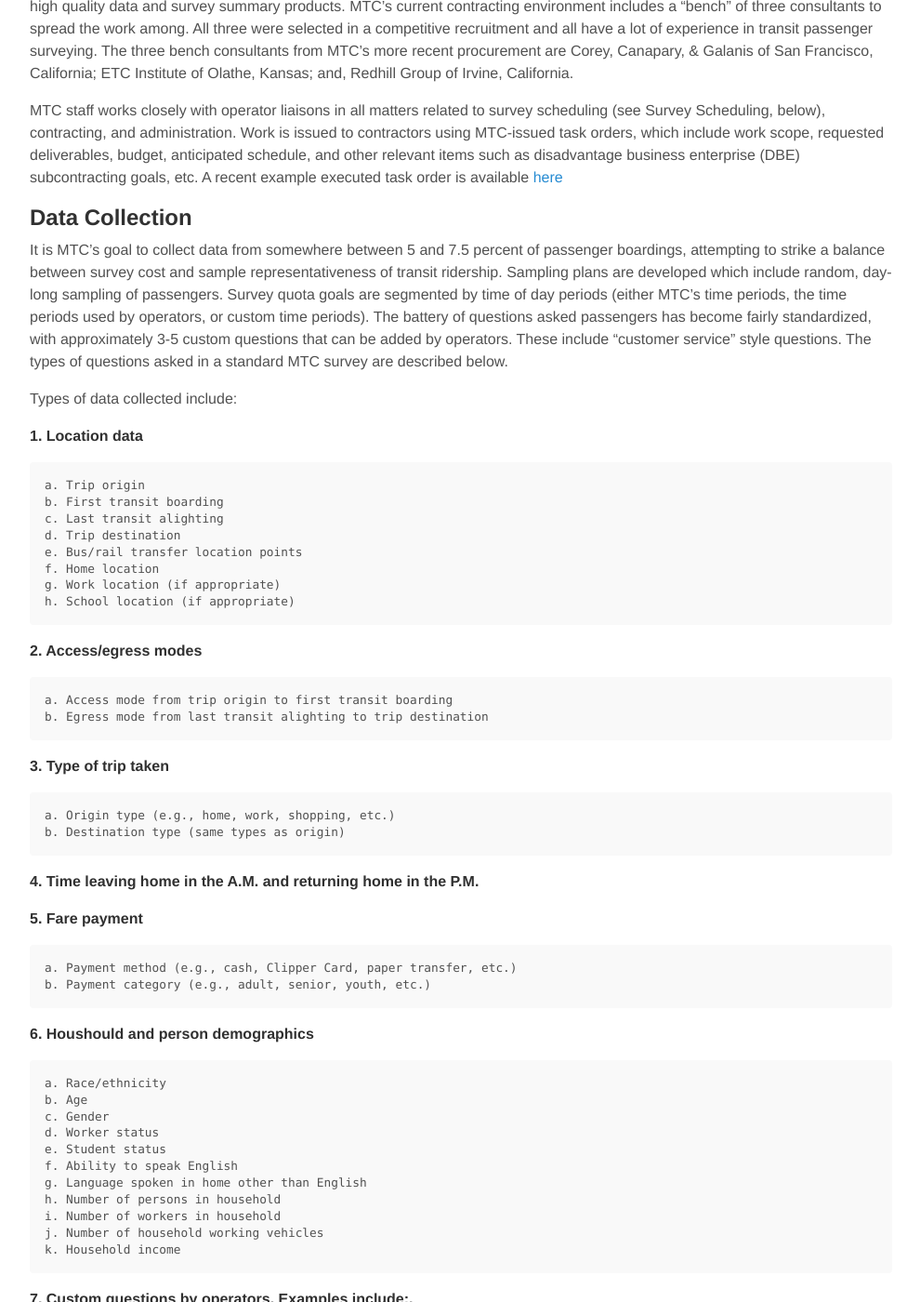
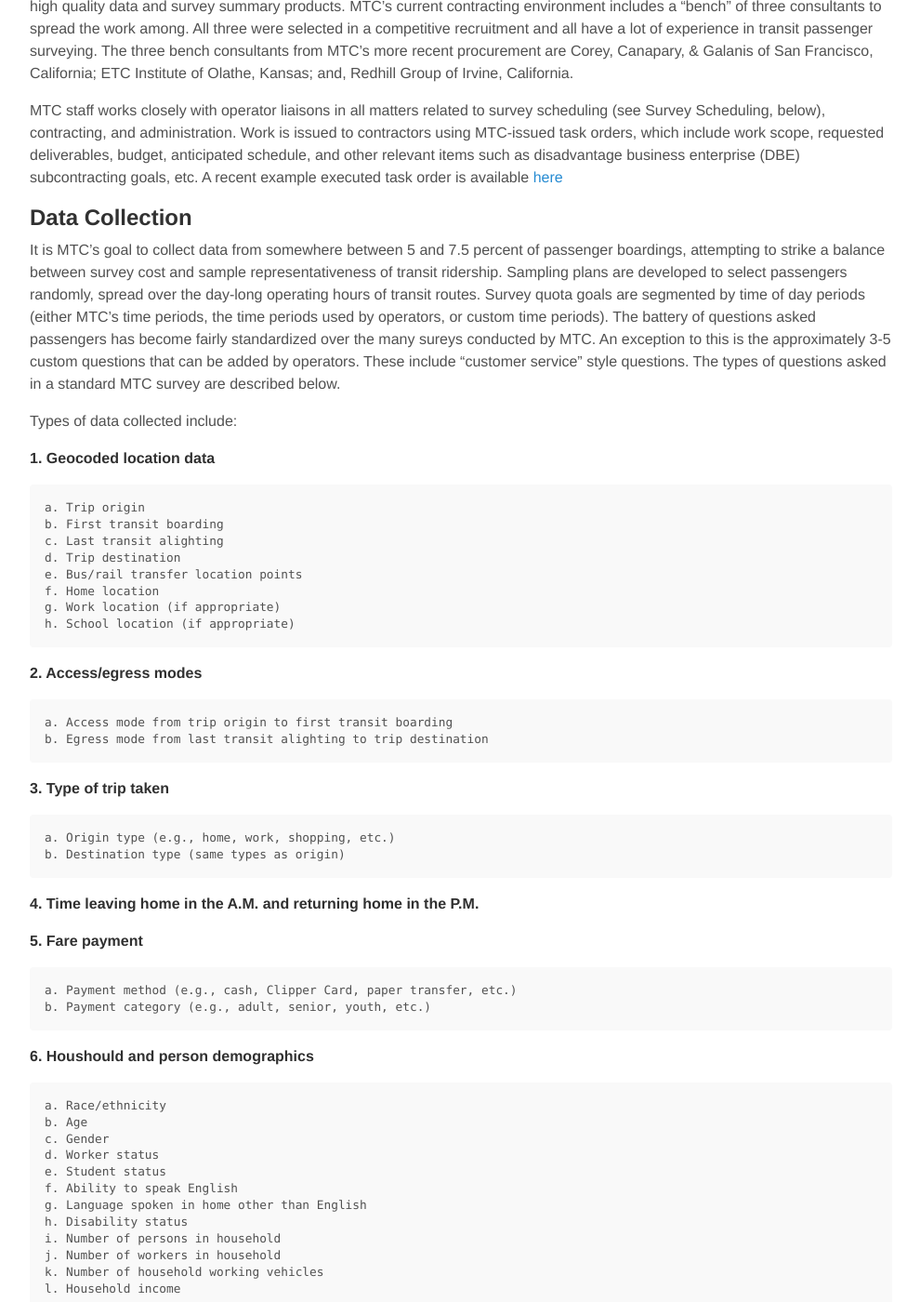
Before and after one commit to BayAreaMetro/transit-passenger-surveys, a Jekyll site: the page built from SOP.md, in a window 1280 px wide and 1400 px high, scrolled down 594 px. Shown: the whole window at 93% size, without its empty margins (144-1134 px from the left). Built offline with Jekyll 4.4.1, drawn with Linux system fonts in a browser that asks for light colours; nearby versions of some CDN libraries; library files that are not in the unit come from our copies.

Commit message:
Clean up

```diff
--- a/SOP.md
+++ b/SOP.md
@@ -26,11 +26,11 @@ MTC staff works closely with operator liaisons in all matters related to survey
 
 ## Data Collection
 
-It is MTC's goal to collect data from somewhere between 5 and 7.5 percent of passenger boardings, attempting to strike a balance between survey cost and sample representativeness of transit ridership. Sampling plans are developed which include random, day-long sampling of passengers. Survey quota goals are segmented by time of day periods (either MTC's time periods, the time periods used by operators, or custom time periods). The battery of questions asked passengers has become fairly standardized, with approximately 3-5 custom questions that can be added by operators. These include "customer service" style questions. The types of questions asked in a standard MTC survey are described below.
+It is MTC's goal to collect data from somewhere between 5 and 7.5 percent of passenger boardings, attempting to strike a balance between survey cost and sample representativeness of transit ridership. Sampling plans are developed to select passengers randomly, spread over the day-long operating hours of transit routes. Survey quota goals are segmented by time of day periods (either MTC's time periods, the time periods used by operators, or custom time periods). The battery of questions asked passengers has become fairly standardized over the many sureys conducted by MTC. An exception to this is the approximately 3-5 custom questions that can be added by operators. These include "customer service" style questions. The types of questions asked in a standard MTC survey are described below.
 
 Types of data collected include:
 
-**1. Location data**
+**1. Geocoded location data**
 
 	a. Trip origin
 	b. First transit boarding
@@ -67,10 +67,11 @@ Types of data collected include:
 	e. Student status
 	f. Ability to speak English
 	g. Language spoken in home other than English
-	h. Number of persons in household
-	i. Number of workers in household
-	j. Number of household working vehicles
-	k. Household income
+	h. Disability status
+	i. Number of persons in household
+	j. Number of workers in household
+	k. Number of household working vehicles
+	l. Household income
 
 **7. Custom questions by operators. Examples include:.**
 
--- a/index.html
+++ b/index.html
@@ -3,7 +3,7 @@ layout: default
 title: Home
 ---
 
-Information repository for the MTC Regional On-board Survey Program. Please report and questions or comments to Shimon Israel at SIsrael@mtc.ca.gov.
+Welcome to the web presence for the MTC Regional Onboard Survey Program. Navigating through the tabs above, you should be able to find answers to many of your questions about this program, including questions about survey scheduling, contracting, funding, types of questions asked, data releases for planning and research purposes, and related documentation and publications. Please report any questions and comments about this program or these pages to Shimon Israel at SIsrael@mtc.ca.gov.
 
 <br>
 <br>
```
